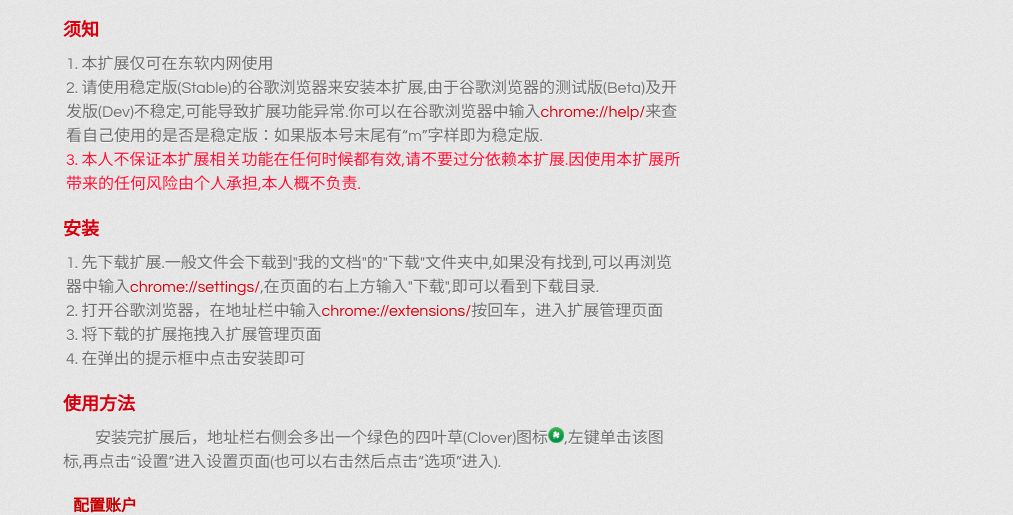
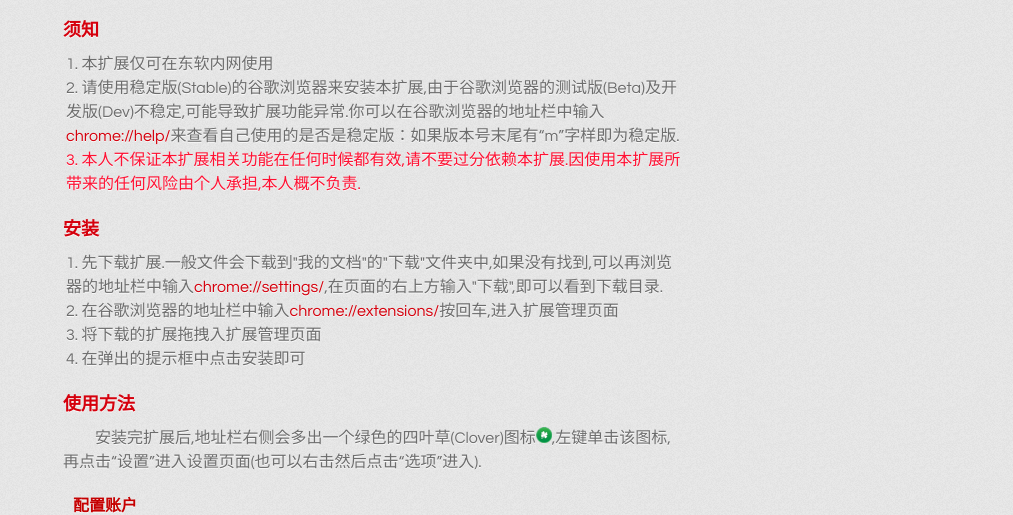
Before and after one commit to oe/neuhelper, a plain HTML site: page index.html in a window 1280 px wide. Shown: the part 365-880 px from the top of the page, without its empty margins (267-1280 px from the left). Drawn offline with Linux system fonts and the light colour scheme; a web font is replaced by a local one.

Commit message:
fixed some message

```diff
--- a/index.html
+++ b/index.html
@@ -39,24 +39,24 @@
 <h3>须知</h3>
 <ol>
 <li>本扩展仅可在东软内网使用</li>
-<li>请使用稳定版(Stable)的谷歌浏览器来安装本扩展,由于谷歌浏览器的测试版(Beta)及开发版(Dev)不稳定,可能导致扩展功能异常.你可以在谷歌浏览器中输入<a>chrome://help/</a>来查看自己使用的是否是稳定版：如果版本号末尾有“m”字样即为稳定版.</li>
+<li>请使用稳定版(Stable)的谷歌浏览器来安装本扩展,由于谷歌浏览器的测试版(Beta)及开发版(Dev)不稳定,可能导致扩展功能异常.你可以在谷歌浏览器的地址栏中输入<a>chrome://help/</a>来查看自己使用的是否是稳定版：如果版本号末尾有“m”字样即为稳定版.</li>
 <li class="warning">本人不保证本扩展相关功能在任何时候都有效,请不要过分依赖本扩展.因使用本扩展所带来的任何风险由个人承担,本人概不负责.</li>
 </ol>
 <h3>安装</h3>
 
 <ol>
-<li>先下载扩展.一般文件会下载到"我的文档"的"下载"文件夹中,如果没有找到,可以再浏览器中输入<a>chrome://settings/</a>,在页面的右上方输入"下载",即可以看到下载目录.</li>
-<li>打开谷歌浏览器，在地址栏中输入<a>chrome://extensions/</a>按回车，进入扩展管理页面</li>
+<li>先下载扩展.一般文件会下载到"我的文档"的"下载"文件夹中,如果没有找到,可以再浏览器的地址栏中输入<a>chrome://settings/</a>,在页面的右上方输入"下载",即可以看到下载目录.</li>
+<li>在谷歌浏览器的地址栏中输入<a>chrome://extensions/</a>按回车,进入扩展管理页面</li>
 <li>将下载的扩展拖拽入扩展管理页面</li>
 <li>在弹出的提示框中点击安装即可</li>
 </ol><h3>使用方法</h3>
 
-<p>安装完扩展后，地址栏右侧会多出一个绿色的四叶草(Clover)图标<img src="./images/icon48.png" alt="clover" width="16px">,左键单击该图标,再点击“设置”进入设置页面(也可以右击然后点击“选项”进入).</p>
+<p>安装完扩展后,地址栏右侧会多出一个绿色的四叶草(Clover)图标<img src="./images/icon48.png" alt="clover" width="16px">,左键单击该图标,再点击“设置”进入设置页面(也可以右击然后点击“选项”进入).</p>
 
 <h4>配置账户</h4>
 
 <p>点击页面左侧的“Account”进入账户配置选项页(默认会进入该页),填入你的称呼,公司邮箱的用户名及密码,点击保存即可.<br>
-扩展会自动测试你的账户设置是否正确，只有账户配置成功才可以使用其他功能.</p>
+扩展会自动测试你的账户设置是否正确,只有账户配置成功才可以使用其他功能.</p>
 
 <p>配置完账户后就可以使用一键登录公司网站的功能了,单击四叶草(Clover)图标<img src="./images/icon48.png" alt="clover" width="16px">,再点击下方的"考勤""日报""EHR"或"Portal"即可以直接登录进入相应页面.在某些情况下可能登录无法登录,请重试.</p>
 
```
